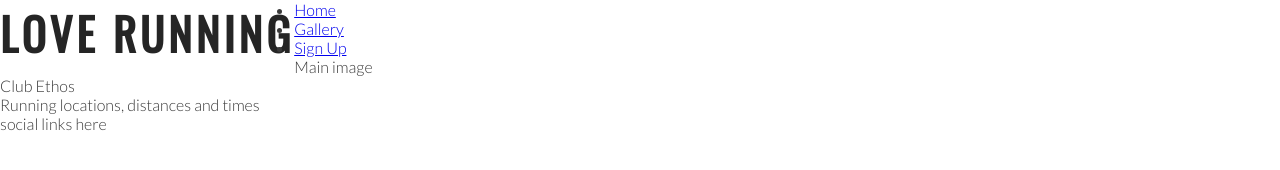
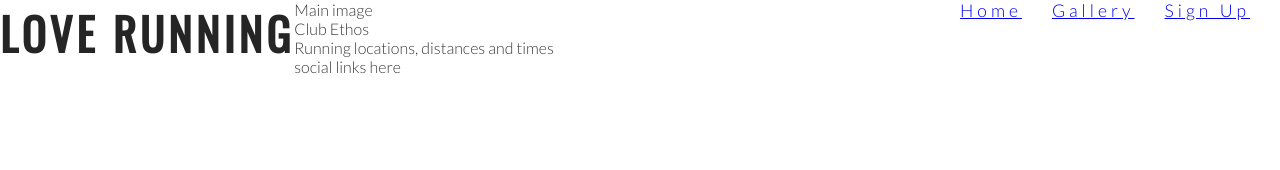
Before and after one commit to WojtekKamilowski/love-running, a plain HTML site: page index.html in a window 1280 px wide. Drawn offline with nearby package versions, Linux system fonts and the light colour scheme.

Commit message:
Add style for nav

```diff
--- a/assets/css/style.css
+++ b/assets/css/style.css
@@ -25,3 +25,20 @@ h1, h2 {
     float: left;
     font-size: 280%;
 }
+
+/* navigation links */
+
+#menu {
+    font-size: 110%;
+    letter-spacing: 4px;
+    }
+
+#menu ul {
+        float: right
+    }
+
+#menu li {
+    float: left;
+    list-style-type: none;
+    margin-right: 30px;
+}
--- a/index.html
+++ b/index.html
@@ -19,7 +19,7 @@
         <a href="index.html">
             <h1 id="logo">Love Running</h1>
         </a>
-        <nav>
+        <nav id="menu">
             <ul>
                 <li>
                     <a href="index.html">Home</a>
```
